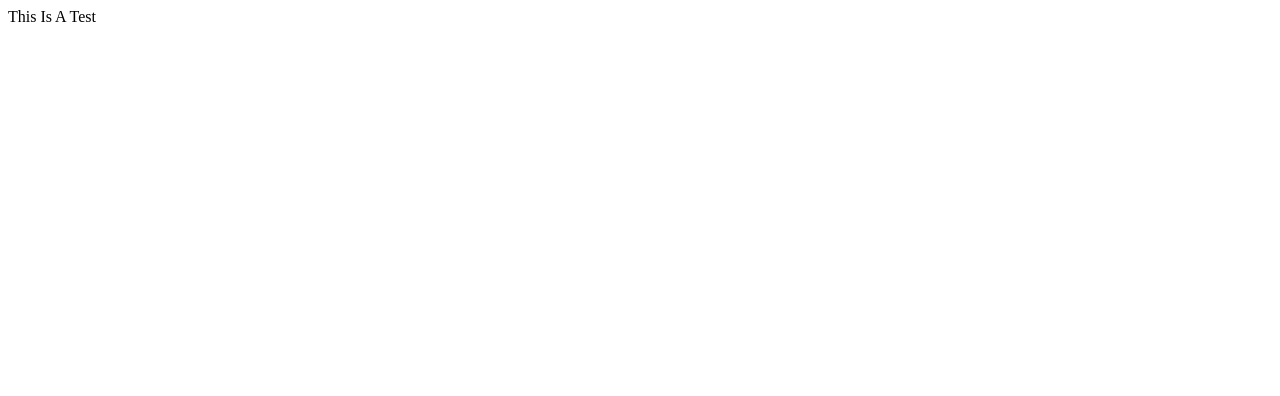
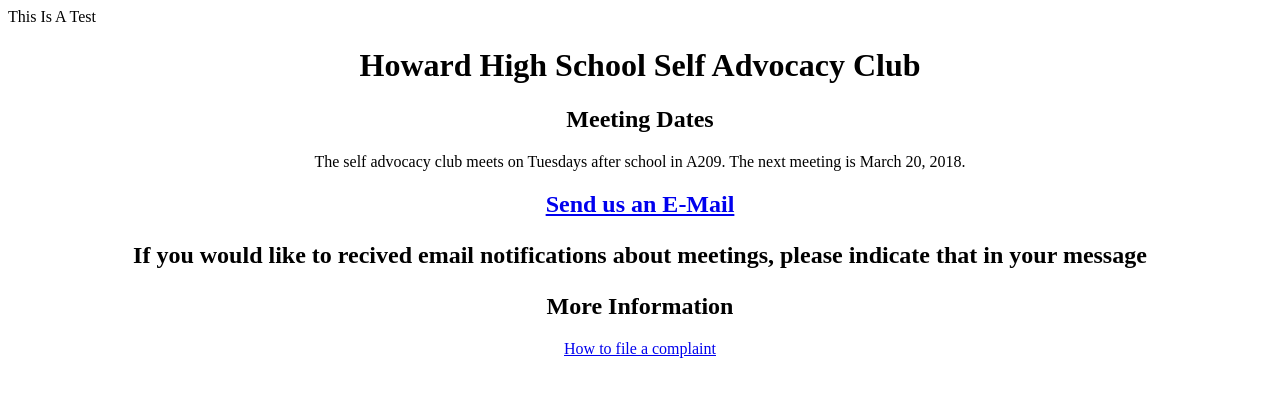
Before and after one commit to HowardSelfAdvocacy/HowardSelfAdvocacy.github.io, a plain HTML site: page index.html in a window 1280 px wide. Drawn offline with Linux system fonts and the light colour scheme.

Commit message:
added complaint.html

```diff
--- a/index.html
+++ b/index.html
@@ -1 +1,25 @@
 This Is A Test
+<!- this is a comment ->
+
+<style>
+h1 {text-align:center;}
+h2 {text-align:center;}
+p  {text-align:center;}
+</style>
+
+<h1> Howard High School Self Advocacy Club </h1>
+<h2> Meeting Dates </h2>
+<p>The self advocacy club meets on Tuesdays after school in A209. The next meeting is March 20, 2018. </p> <!- find a way to make this auto update, possibly with a timer to count down days->
+
+<h2><a href="mailto:selfadvocacyhoh@gmail.com">Send us an E-Mail </a>
+<p> If you would like to recived email notifications about meetings, please indicate that in your message </p>
+
+<h2> More Information </h2>
+<p> <a href="complaint.html"> How to file a complaint </a></p>
+
+<!-
+to add:
+how to file a complaint (with the school)
+steps of escalation
+	how to avoid needing them
+->
```
Also changed, not shown: complaint.html (added, +13 -0 lines), test.txt (deleted).
